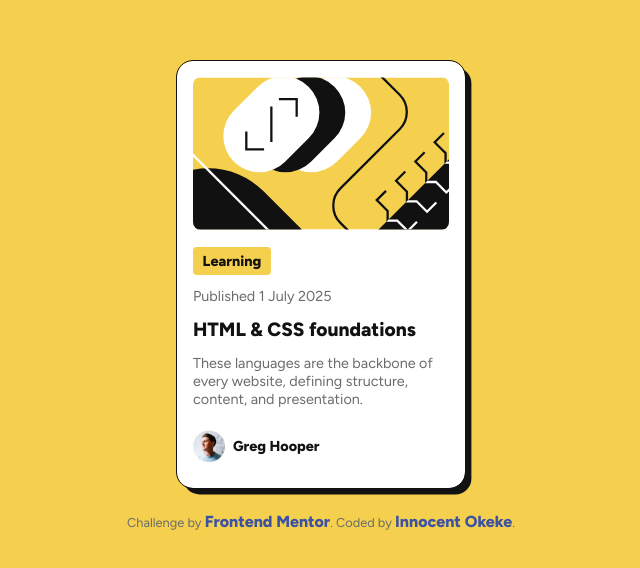
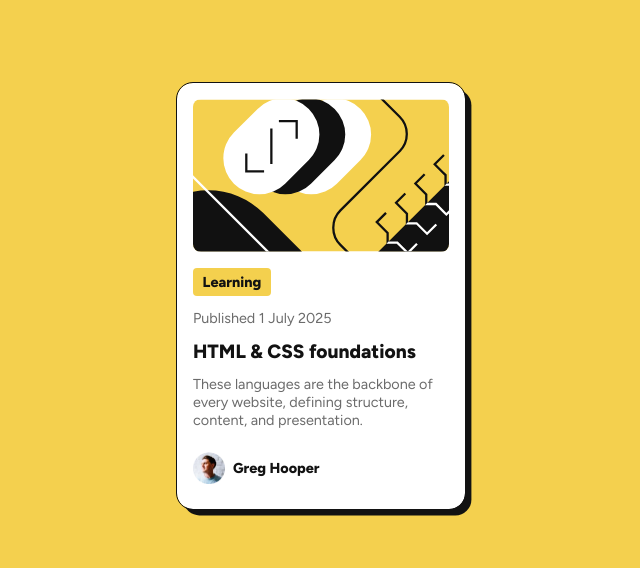
Before and after one commit to Innocent-Leo/blog-preview-card, a plain HTML site: page index.html in a window 1280 px wide. Shown: the part 104-672 px from the top of the page, without its empty margins (319-959 px from the left). Drawn offline with Linux system fonts and the light colour scheme.

Commit message:
Remove unused attribution styles from CSS

```diff
--- a/assets/css/style.css
+++ b/assets/css/style.css
@@ -81,17 +81,3 @@ a:hover {
   color: var(--gray-950);
   font-weight: 800;
 }
-
-.attribution {
-  font-size: 0.8rem;
-  text-align: center;
-}
-
-.attribution a {
-  font-size: 1rem;
-  color: hsl(228, 45%, 44%);
-}
-
-.attribution a:hover {
-  color: var(--gray-500);
-}
--- a/index.html
+++ b/index.html
@@ -50,11 +50,5 @@
         </div>
       </div>
     </main>
-    <div class="attribution">
-      Challenge by
-      <a href="https://www.frontendmentor.io?ref=challenge" target="_blank"
-        >Frontend Mentor</a
-      >. Coded by <a href="#">Innocent Okeke</a>.
-    </div>
   </body>
 </html>
```
